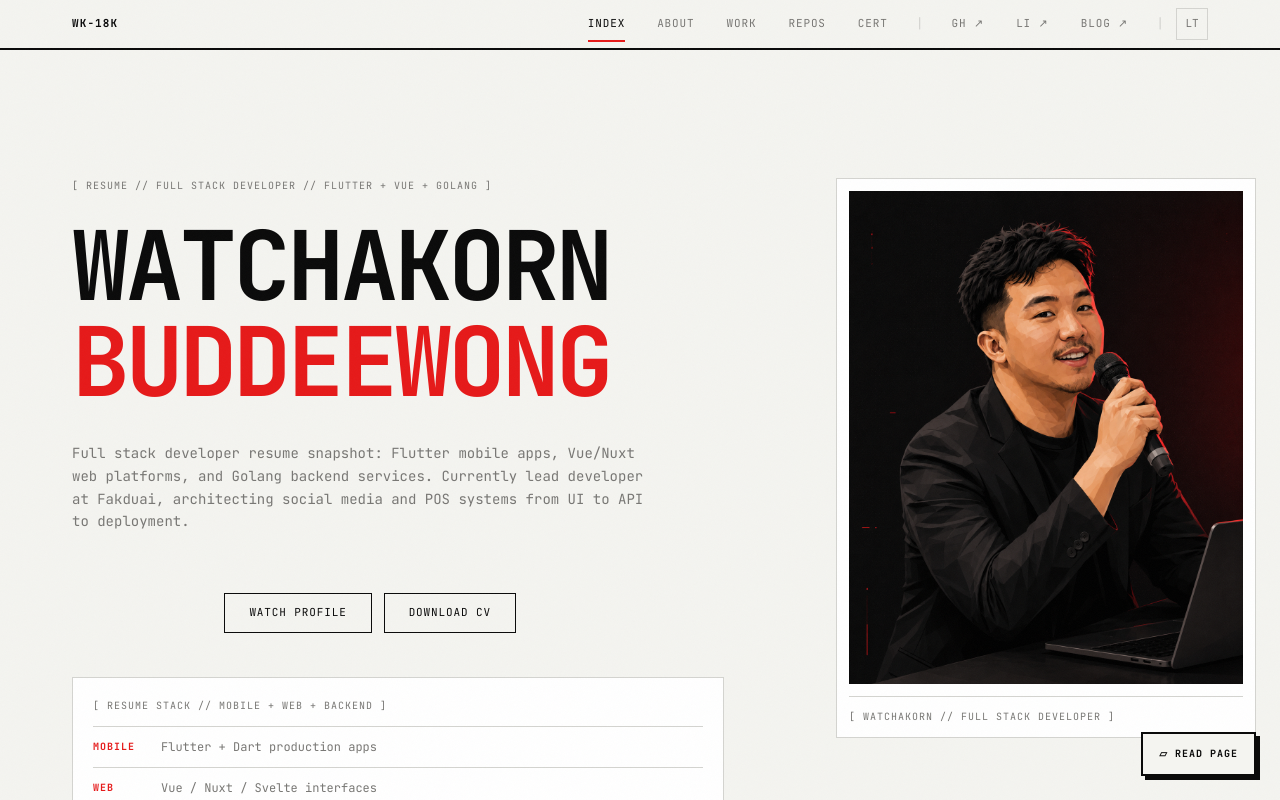
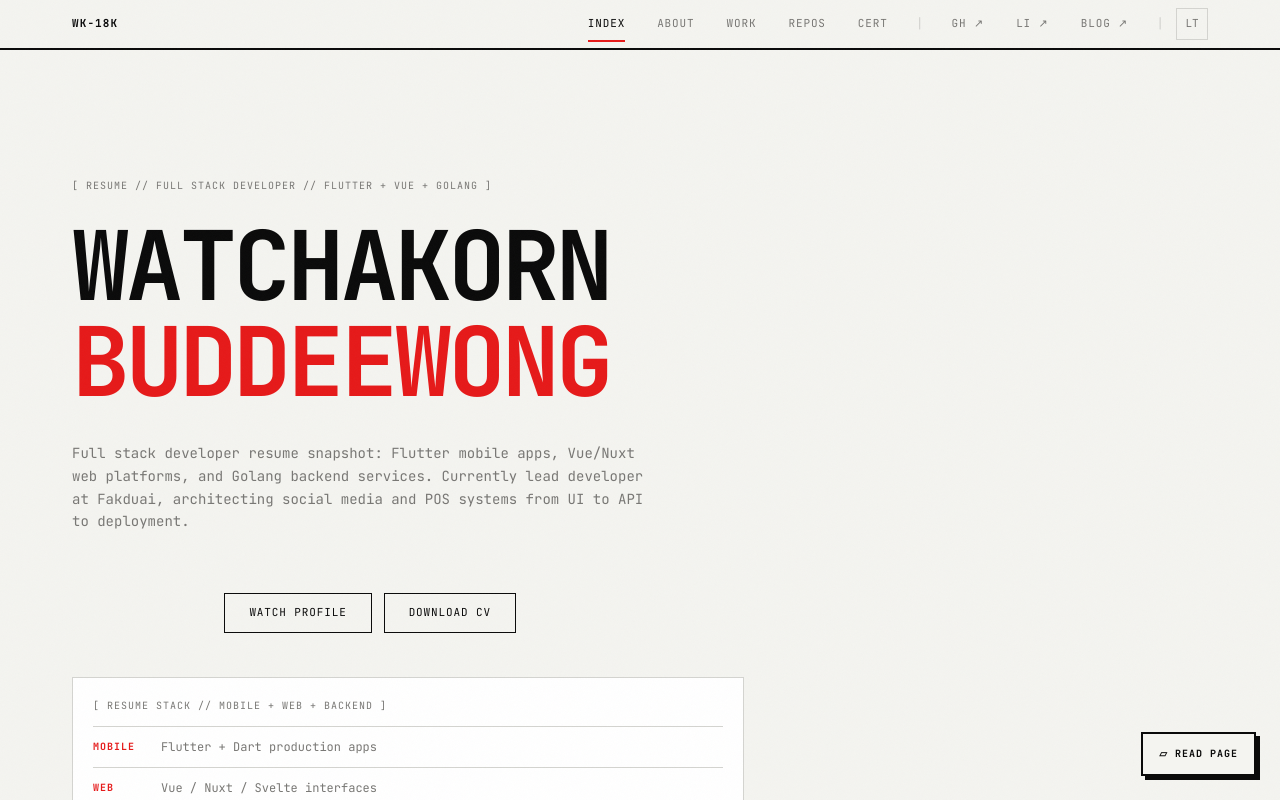
Before and after one commit to watchakorn-18k/my-profile, a SvelteKit app: page / in a window 1280 px wide. Shown: the top 800 px of the page. Built offline with nearby package versions, Linux system fonts and the light colour scheme.

Commit message:
update +page.svelte

```diff
--- a/src/routes/+page.svelte
+++ b/src/routes/+page.svelte
@@ -398,10 +398,14 @@
         size: input.byteLength,
         usage: 128 | 8 | 4,
       });
+      const outputBuffer = device.createBuffer({
+        size: input.byteLength,
+        usage: 8 | 4,
+      });
       device.queue.writeBuffer(buffer, 0, input);
 
       const encoder = device.createCommandEncoder();
-      encoder.copyBufferToBuffer(buffer, 0, buffer, 0, input.byteLength);
+      encoder.copyBufferToBuffer(buffer, 0, outputBuffer, 0, input.byteLength);
       device.queue.submit([encoder.finish()]);
       await device.queue.onSubmittedWorkDone();
 
@@ -439,7 +443,7 @@
 <svelte:window on:keydown={handleModalKeydown} />
 
 <section bind:this={container} class="max-w-content mx-auto px-4 md:px-8">
-  <div class="grid min-w-0 grid-cols-1 xl:grid-cols-[minmax(0,1fr)_minmax(320px,420px)] gap-10 xl:gap-16 py-12 md:py-24 lg:py-32 items-start">
+  <div class="grid min-w-0 grid-cols-1 2xl:grid-cols-[minmax(0,1fr)_minmax(320px,420px)] gap-10 2xl:gap-16 py-12 md:py-24 lg:py-32 items-start">
     <div class="min-w-0">
       <div class="hero-tag tag-bracket mb-6" style="visibility:hidden;">
         [ RESUME // FULL STACK DEVELOPER // FLUTTER + VUE + GOLANG ]
@@ -485,7 +489,7 @@
       </div>
     </div>
 
-    <figure class="hero-portrait card-industrial mx-auto w-full max-w-[min(100%,360px)] min-w-0 p-3 group lg:max-w-none" style="visibility:hidden;">
+    <figure class="hero-portrait card-industrial mx-auto w-full max-w-[min(100%,360px)] min-w-0 p-3 group 2xl:max-w-none" style="visibility:hidden;">
       <div class="relative overflow-hidden">
         <img
           src="{base}/profile.png"
```
